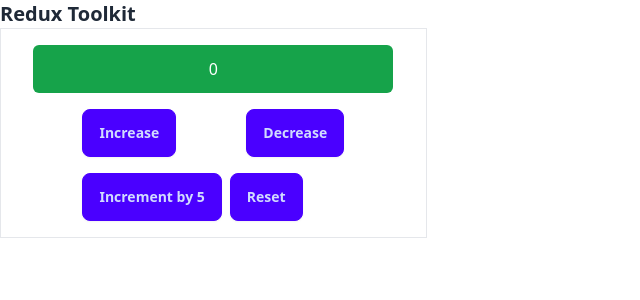
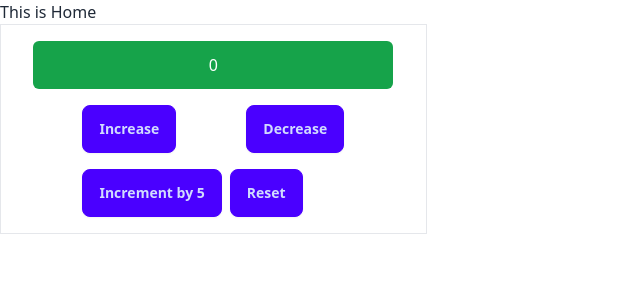
Before and after one commit to Suvrodev/counter-redux, a React (Vite) app: page /home in a window 1280 px wide. Shown: the top 300 px of the page, without its empty margins (0-640 px from the left). Built offline with nearby package versions, Linux system fonts and the light colour scheme.

Commit message:
change folder structure

```diff
--- a/src/App.jsx
+++ b/src/App.jsx
@@ -1,11 +1,11 @@
 import "./App.css";
-import CounterView from "./Features/Counter/CounterView";
+// import CounterView from "./Features/Counter/CounterView";
 
 const App = () => {
   return (
     <div>
       <h1 className="text-xl font-bold">Redux Toolkit</h1>
-      <CounterView />
+      {/* <CounterView /> */}
     </div>
   );
 };
--- /dev/null
+++ b/src/Layout/Main.jsx
@@ -0,0 +1,12 @@
+import React from "react";
+import { Outlet } from "react-router-dom";
+
+const Main = () => {
+  return (
+    <div>
+      <Outlet />
+    </div>
+  );
+};
+
+export default Main;
--- /dev/null
+++ b/src/Pages/Home/Home.jsx
@@ -0,0 +1,13 @@
+import React from "react";
+import CounterView from "../../Components/Counter/CounterView";
+
+const Home = () => {
+  return (
+    <div>
+      <h1>This is Home</h1>
+      <CounterView />
+    </div>
+  );
+};
+
+export default Home;
--- a/src/App/Store.jsx
+++ b/src/Provider/Store.jsx
@@ -1,9 +1,9 @@
 import { configureStore } from "@reduxjs/toolkit";
-import counterReducer from "../Features/Counter/CounterSlice";
+import CounterSlice from "../Components/Counter/CounterSlice";
 
 const store = configureStore({
   reducer: {
-    counter: counterReducer,
+    counter: CounterSlice,
   },
 });
 
--- /dev/null
+++ b/src/Routes/Routes.jsx
@@ -0,0 +1,26 @@
+import {
+  createBrowserRouter,
+  Navigate,
+  RouterProvider,
+} from "react-router-dom";
+import Main from "../Layout/Main";
+import Home from "../Pages/Home/Home";
+
+const router = createBrowserRouter([
+  {
+    path: "/",
+    element: <Main />,
+    children: [
+      {
+        path: "/",
+        element: <Navigate to={"/home"}></Navigate>,
+      },
+      {
+        path: "/home",
+        element: <Home />,
+      },
+    ],
+  },
+]);
+
+export default router;
--- a/src/main.jsx
+++ b/src/main.jsx
@@ -1,15 +1,16 @@
 import { StrictMode } from "react";
 import { createRoot } from "react-dom/client";
-import App from "./App.jsx";
 import "./index.css";
 import { Provider } from "react-redux";
-import store from "./App/Store.jsx";
+import { RouterProvider } from "react-router-dom";
+import router from "./Routes/Routes.jsx";
+import store from "./Provider/Store.jsx";
 
 createRoot(document.getElementById("root")).render(
   <div className="max-w-7xl mx-auto">
     <StrictMode>
       <Provider store={store}>
-        <App />
+        <RouterProvider router={router} />
       </Provider>
     </StrictMode>
   </div>
```
Also changed, not shown: src/Components/Counter/CounterSlice.jsx (renamed from src/Features/Counter/CounterSlice.jsx), src/Components/Counter/CounterView.jsx (renamed from src/Features/Counter/CounterView.jsx), 1 other file (tests, documents, lock files or other folders).
